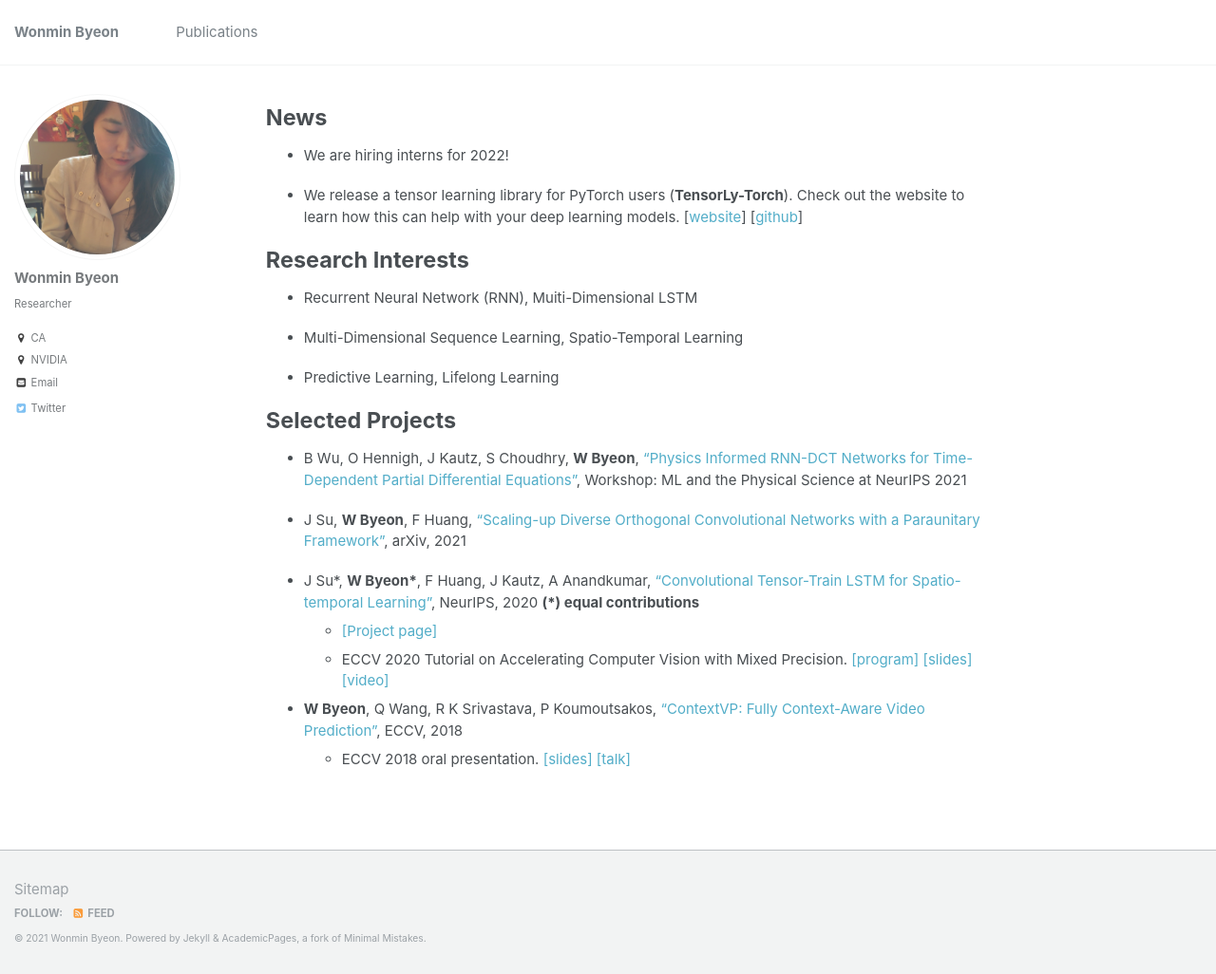
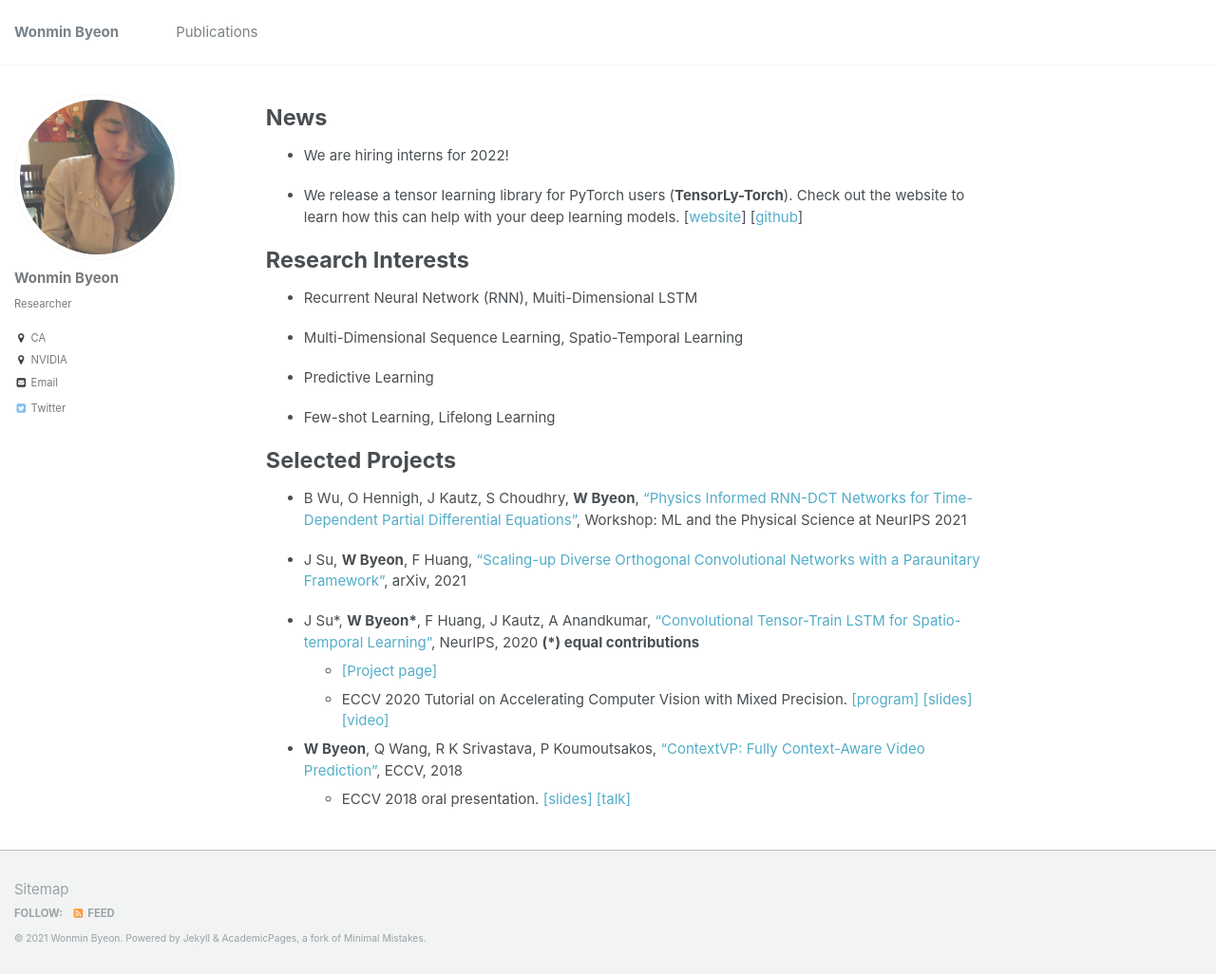
Before and after one commit to wonmin-byeon/wonmin-byeon.github.io, a Jekyll site: the page built from _pages/about.md, in a window 1280 px wide and 1026 px high. Shown: the whole window at 95% size. Built offline with Jekyll 4.4.1, drawn with Linux system fonts in a browser that asks for light colours.

Commit message:
update the front page

```diff
--- a/_pages/about.md
+++ b/_pages/about.md
@@ -20,7 +20,9 @@ Research Interests
 
 * Multi-Dimensional Sequence Learning, Spatio-Temporal Learning
 
-* Predictive Learning, Lifelong Learning
+* Predictive Learning
+
+* Few-shot Learning, Lifelong Learning
 
 Selected Projects
 ======
```
